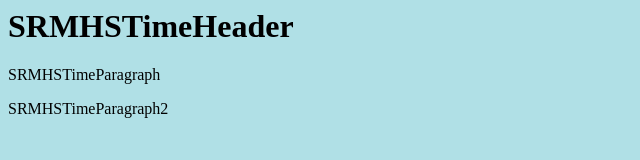
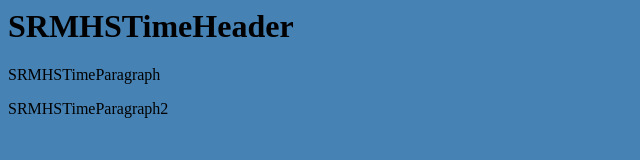
Before and after one commit to Garfield2875/srmhstime, a plain HTML site: page index.html in a window 1280 px wide. Shown: the whole page, without its empty margins (0-640 px from the left). Drawn offline with Linux system fonts and the light colour scheme.

Commit message:
Update index.html

```diff
--- a/index.html
+++ b/index.html
@@ -1,11 +1,12 @@
 <html lang="en">
 <head>
+    <link rel="stylesheet" href="classtime.css">
     <meta charset="UTF-8">
     <meta http-equiv="X-UA-Compatible" content="IE=edge">
     <meta name="viewport" content="width=device-width, initial-scale=1.0">
     <title>SRMHSTime</title>
 </head>
-<body style="background-color:powderblue;">
+<body style="background-color:steelblue;">
     <h1>SRMHSTimeHeader</h1>
     <p>SRMHSTimeParagraph</p>
     <p>SRMHSTimeParagraph2</p>
```
